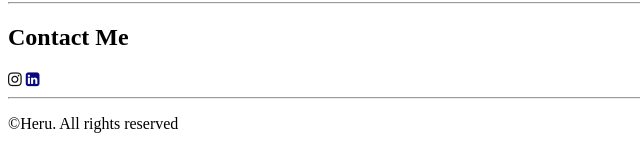
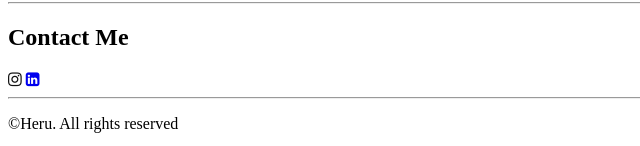
Before and after one commit to withmeheruu/html-resume, a plain HTML site: page index.html in a window 1280 px wide. Shown: the part 1990-2136 px from the top of the page, 0-640 px from the left. Drawn offline with Linux system fonts and the light colour scheme.

Commit message:
Update index.html

```diff
--- a/index.html
+++ b/index.html
@@ -129,7 +129,7 @@
     <hr>
     <h2>Contact Me</h2>
     <a href="https://www.instagram.com/herusupryaa/"><i class="fa fa-instagram" aria-hidden="true" style="filter: grayscale(100%);"></i></a>
-    <a href="https://www.linkedin.com/in/herusupryams/"><i class="fa fa-linkedin-square" aria-hidden="true" style="filter: grayscale(50%);"></i></a>
+    <a href="https://www.linkedin.com/in/herusupryams/"><i class="fa fa-linkedin-square" aria-hidden="true"></i></a>
 </body>
 <hr>
 <footer>
```
